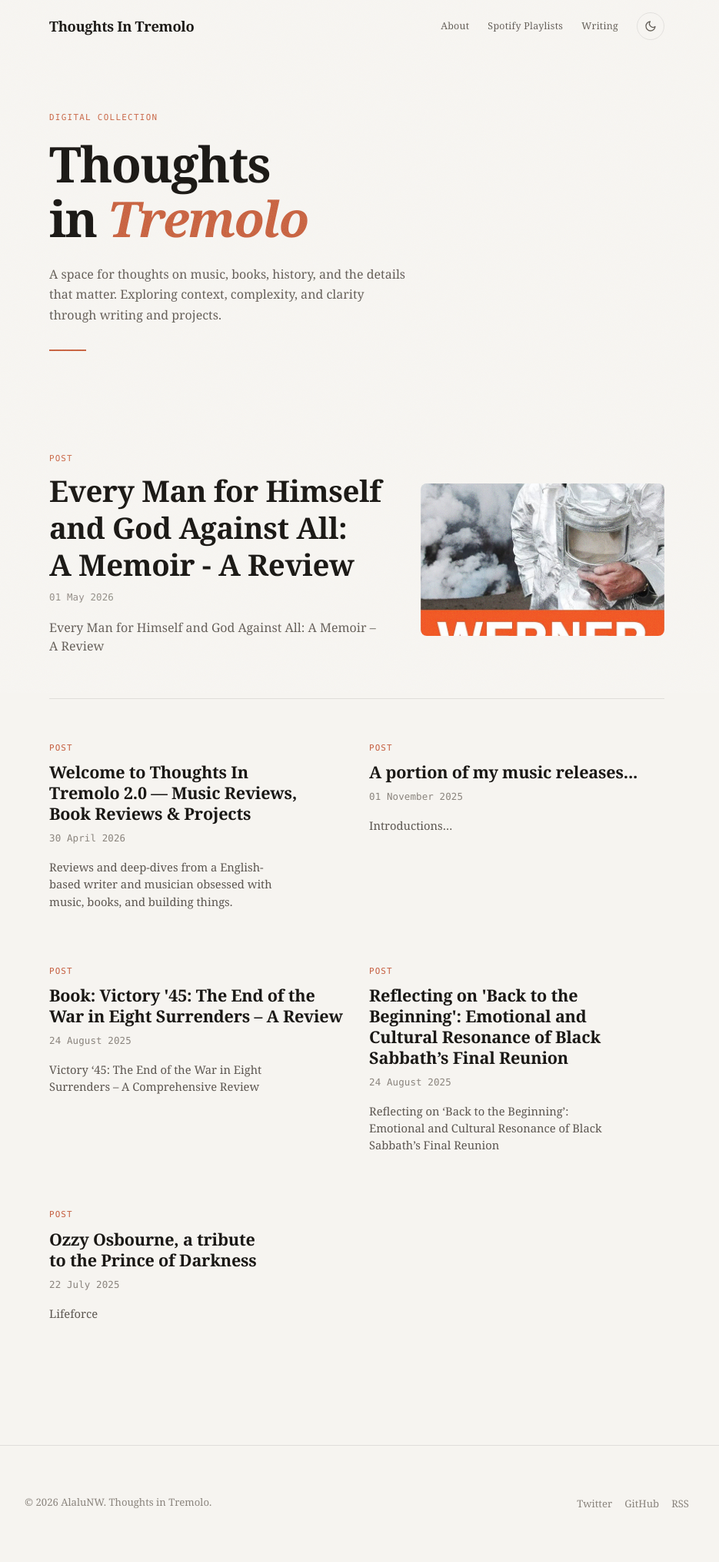
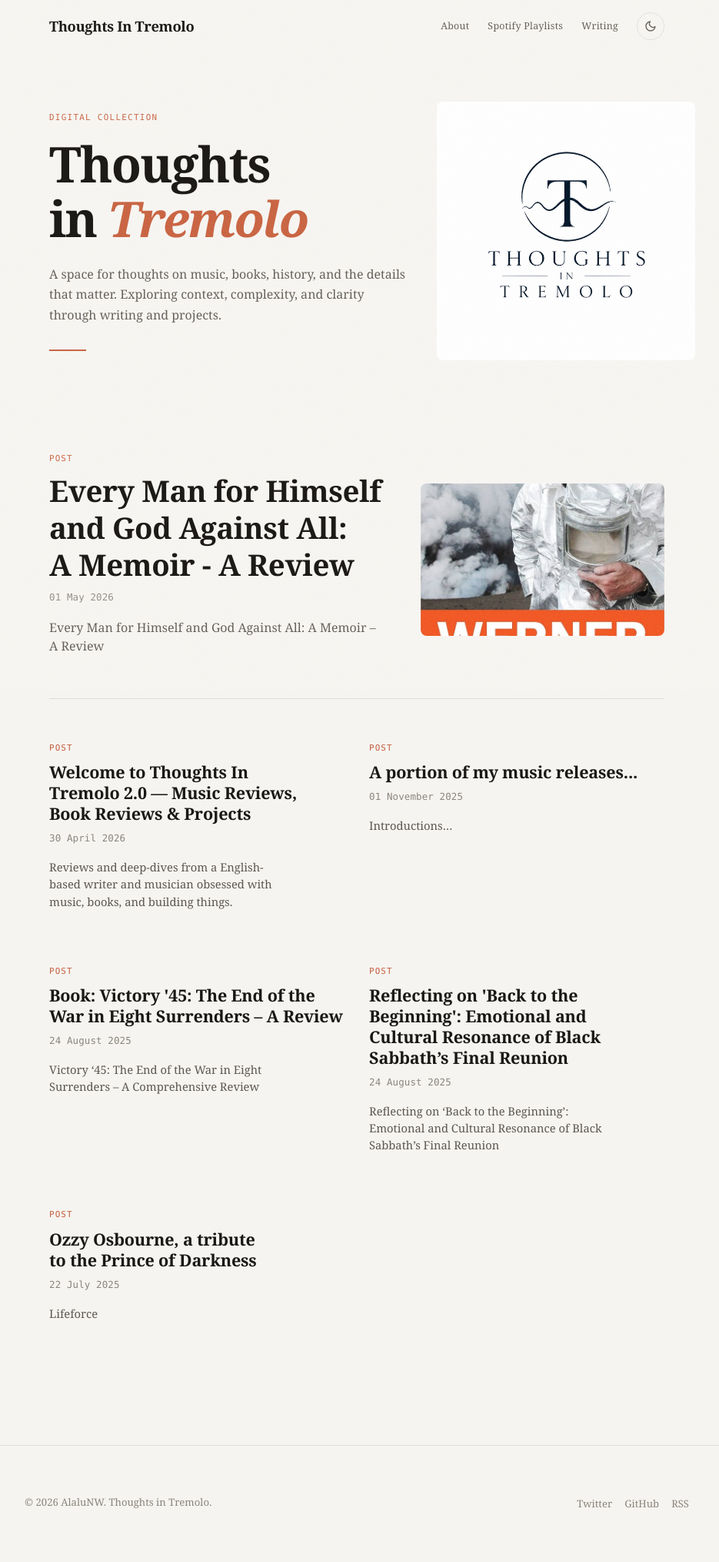
Before and after one commit to alalunw/alalunw.github.io, a Jekyll site: the page built from index.html, in a window 1280 px wide. Shown: the whole page at 77% size, without its empty margins (176-1111 px from the left). Built offline with Jekyll 4.4.1, drawn with Linux system fonts in a browser that asks for light colours.

Commit message:
Fix: Show hero logo on mobile with responsive sizing

```diff
--- a/assets/css/main.css
+++ b/assets/css/main.css
@@ -151,13 +151,14 @@ align-self: center;
 }
 
 .hero-visual {
-display: none;
+display: block;
+margin-top: var(--space-xl);
 }
 
 .hero-visual img {
 width: 100%;
 height: auto;
-max-height: 400px;
+max-height: 300px;
 object-fit: contain;
 border-radius: var(--radius-lg);
 }
@@ -976,10 +977,10 @@ max-width: none;
 }
 
 .hero-visual {
-display: block;
 grid-column: 2;
 align-self: center;
 width: 100%;
+margin-top: 0;
 }
 
 .hero-visual img {
```
